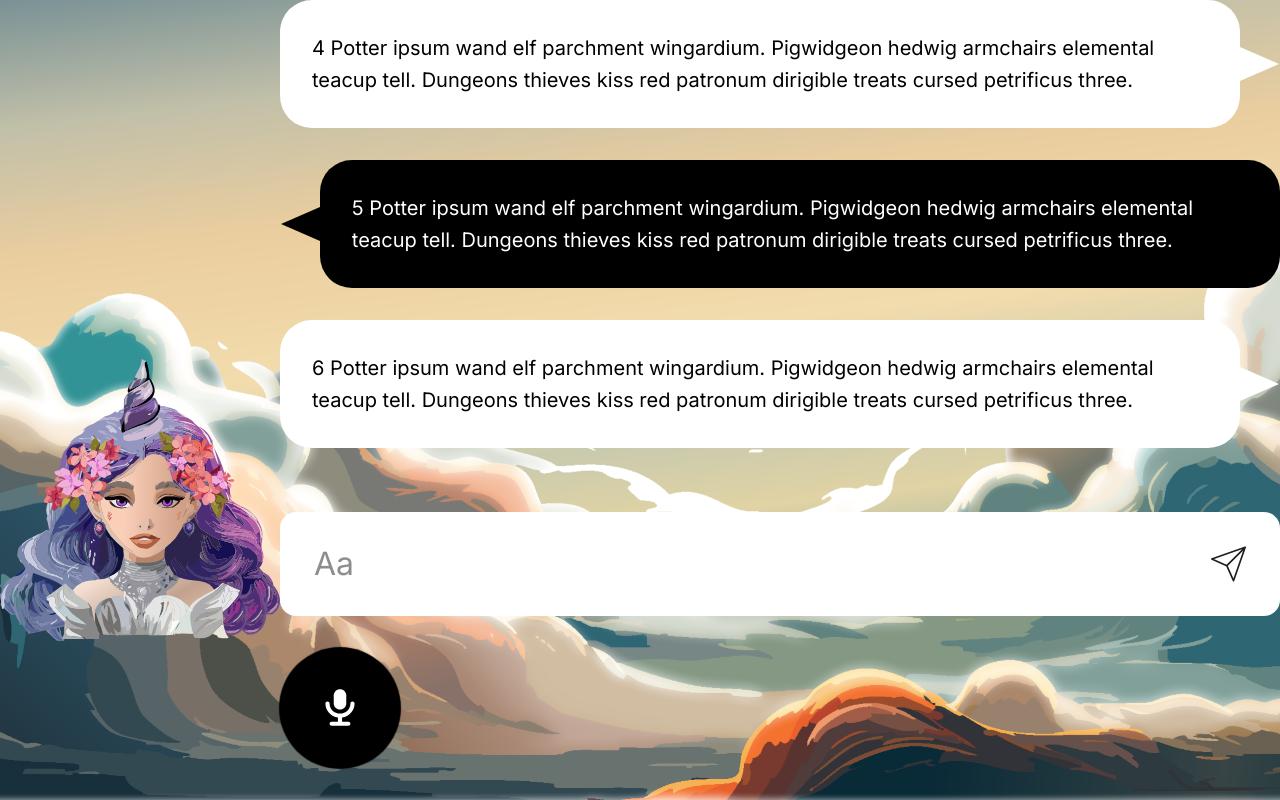
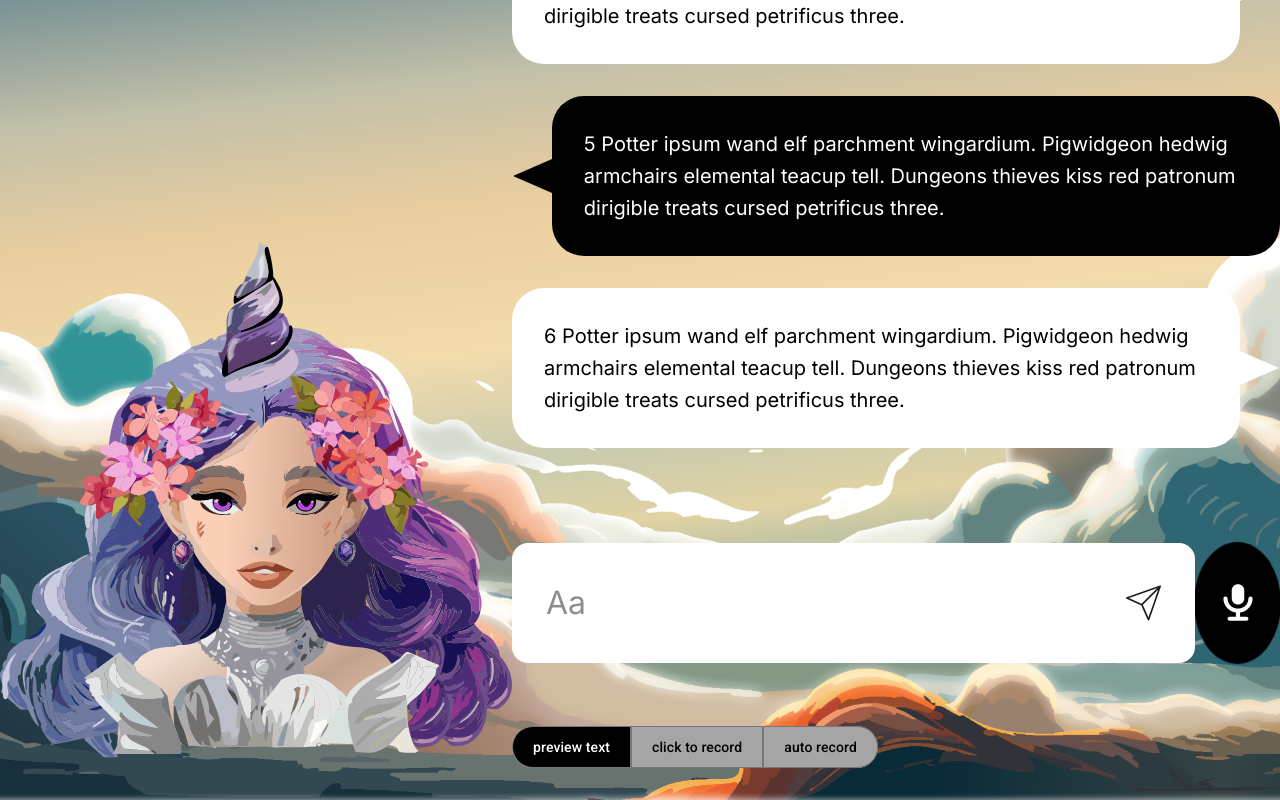
Before and after one commit to PotatoEater0127/UnicornAI, a React (Vite) app: page / in a window 1280 px wide. Built offline with nearby package versions, Linux system fonts and the light colour scheme.

Commit message:
feat: finish feature toggle styles and functionalities

```diff
--- a/index.html
+++ b/index.html
@@ -2,6 +2,10 @@
 <html lang="en">
   <head>
     <meta charset="UTF-8" />
+    <meta
+      name="viewport"
+      content="width=device-width, initial-scale=1, user-scalable=no"
+    />
     <link rel="icon" type="image/svg+xml" href="/vite.svg" />
     <!-- google fonts -->
     <link rel="preconnect" href="https://fonts.googleapis.com" />
@@ -9,6 +13,11 @@
     <!-- font: Inter -->
     <link
       href="https://fonts.googleapis.com/css2?family=Inter:ital,opsz,wght@0,14..32,100..900;1,14..32,100..900&display=swap"
+      rel="stylesheet"
+    />
+    <!-- font: Roboto -->
+    <link
+      href="https://fonts.googleapis.com/css2?family=Inter:ital,opsz,wght@0,14..32,100..900;1,14..32,100..900&family=Roboto:ital,wght@0,100;0,300;0,400;0,500;0,700;0,900;1,100;1,300;1,400;1,500;1,700;1,900&display=swap"
       rel="stylesheet"
     />
     <meta name="viewport" content="width=device-width, initial-scale=1.0" />
--- a/src/App.tsx
+++ b/src/App.tsx
@@ -1,16 +1,16 @@
 import * as Styled from "./App.styles";
 import Aside from "./components/Aside";
 import Main from "./components/Main";
-import { ChatProvider } from "./context/ChatProvider";
+import RootProvider from "./context/RootProvider";
 
 function App() {
   return (
-    <ChatProvider>
+    <RootProvider>
       <Styled.Container>
         <Aside />
         <Main />
       </Styled.Container>
-    </ChatProvider>
+    </RootProvider>
   );
 }
 
--- /dev/null
+++ b/src/components/FeatureToggle/index.styles.ts
@@ -0,0 +1,48 @@
+import styled, { css } from "styled-components";
+
+const BORDER_RADIUS = "100";
+
+type LiProps = {
+  isActive: boolean;
+};
+
+export const Li = styled.li<LiProps>`
+  padding: 10px 20px;
+  background: transparent;
+  border: solid 1px #79747e;
+
+  ${({ isActive }) =>
+    isActive &&
+    css`
+      background: #000;
+      color: #fff;
+    `}
+
+  &:hover {
+    cursor: pointer;
+  }
+`;
+
+export const Ul = styled.ul`
+  align-items: stretch;
+  background: #a5a5a5;
+  border-radius: ${BORDER_RADIUS}px;
+  display: flex;
+  font-size: ${14 / 16}rem;
+  font-family: "Roboto", sans-serif;
+  font-weight: 500;
+  width: fit-content;
+  line-height: 1.25rem;
+  list-style: none;
+  letter-spacing: 0.1px;
+  padding: 0;
+
+  ${Li} {
+    &:first-child {
+      border-radius: ${BORDER_RADIUS}px 0 0 ${BORDER_RADIUS}px;
+    }
+    &:last-child {
+      border-radius: 0 ${BORDER_RADIUS}px ${BORDER_RADIUS}px 0;
+    }
+  }
+`;
--- /dev/null
+++ b/src/components/FeatureToggle/index.tsx
@@ -0,0 +1,25 @@
+import { useFeature } from "../../context/FeatureProvider";
+import { FEATURE, FEATURE_NAME } from "../../context/type";
+import * as Styled from "./index.styles";
+
+function FeatureToggle() {
+  const { curFeature, setFeature } = useFeature();
+
+  const features = Object.values(FEATURE);
+
+  return (
+    <Styled.Ul>
+      {features.map((feature) => (
+        <Styled.Li
+          key={feature}
+          onClick={() => setFeature(feature)}
+          isActive={curFeature === feature}
+        >
+          {FEATURE_NAME[feature]}
+        </Styled.Li>
+      ))}
+    </Styled.Ul>
+  );
+}
+
+export default FeatureToggle;
--- a/src/components/Main/index.styles.ts
+++ b/src/components/Main/index.styles.ts
@@ -6,6 +6,7 @@ export const Container = styled.main`
   flex-direction: column;
   justify-content: space-between;
   padding-bottom: 32px;
+  width: 60vw;
 `;
 
 export const Bubbles = styled.div`
@@ -19,3 +20,7 @@ export const Bubbles = styled.div`
     margin-bottom: 32px;
   }
 `;
+
+export const Action = styled.div`
+  display: flex;
+`;
--- a/src/components/Main/index.tsx
+++ b/src/components/Main/index.tsx
@@ -1,9 +1,11 @@
 import { useLayoutEffect, useRef } from "react";
 import { useChat } from "../../context/ChatProvider";
-import { CREATOR } from "../../context/type";
+import { useFeature } from "../../context/FeatureProvider";
+import { CREATOR, FEATURE } from "../../context/type";
 import AudioRecord from "../AudioRecord";
 import { AIBubble, UserBubble } from "../Bubble";
 import Chat from "../Chat";
+import FeatureToggle from "../FeatureToggle";
 import * as Styled from "./index.styles";
 
 const BubbleMap = {
@@ -15,9 +17,12 @@ function Main() {
   const { chats } = useChat();
   const displayChat = chats.slice().reverse();
 
+  const { curFeature } = useFeature();
+  const showInputChat = curFeature === FEATURE.PREVIEW_TEXT;
+
   const bubblesRef = useRef<HTMLDivElement>(null);
 
-  // scroll to the bottom
+  // scroll to the bottom when new chat is added
   useLayoutEffect(() => {
     if (bubblesRef.current) {
       bubblesRef.current.scrollTo({
@@ -35,8 +40,11 @@ function Main() {
           return <Bubble key={chat.id}>{chat.content}</Bubble>;
         })}
       </Styled.Bubbles>
-      <Chat />
-      <AudioRecord />
+      <Styled.Action>
+        {showInputChat && <Chat />}
+        <AudioRecord />
+      </Styled.Action>
+      <FeatureToggle />
     </Styled.Container>
   );
 }
--- /dev/null
+++ b/src/context/FeatureProvider.tsx
@@ -0,0 +1,40 @@
+import React, { createContext, ReactNode, useContext, useState } from "react";
+
+import { FEATURE, Feature } from "./type";
+
+export type FeatureContextType = {
+  curFeature: Feature;
+  setFeature: (feature: Feature) => void;
+};
+
+export const FeatureContext = createContext<FeatureContextType | undefined>(
+  undefined
+);
+
+type FeatureProviderProps = {
+  children: ReactNode;
+};
+
+export const FeatureProvider: React.FC<FeatureProviderProps> = ({
+  children,
+}) => {
+  const [curFeature, setCurFeature] = useState<Feature>(FEATURE.PREVIEW_TEXT);
+
+  const setFeature = (feature: Feature) => {
+    setCurFeature(feature);
+  };
+
+  return (
+    <FeatureContext.Provider value={{ curFeature, setFeature }}>
+      {children}
+    </FeatureContext.Provider>
+  );
+};
+
+export const useFeature = (): FeatureContextType => {
+  const context = useContext(FeatureContext);
+  if (!context) {
+    throw new Error("useChat must be used within a FeatureProvider");
+  }
+  return context;
+};
--- a/src/context/type.ts
+++ b/src/context/type.ts
@@ -4,3 +4,17 @@ export const CREATOR = {
 } as const;
 
 export type Creator = (typeof CREATOR)[keyof typeof CREATOR];
+
+export const FEATURE = {
+  PREVIEW_TEXT: "PREVIEW_TEXT",
+  CLICK_RECORD: "CLICK_RECORD",
+  AUTO_RECORD: "AUTO_RECORD",
+} as const;
+
+export type Feature = (typeof FEATURE)[keyof typeof FEATURE];
+
+export const FEATURE_NAME = {
+  [FEATURE.PREVIEW_TEXT]: "preview text",
+  [FEATURE.CLICK_RECORD]: "click to record",
+  [FEATURE.AUTO_RECORD]: "auto record",
+};
```
Also changed, not shown: src/context/RootProvider.tsx (added, +12 -0 lines).
